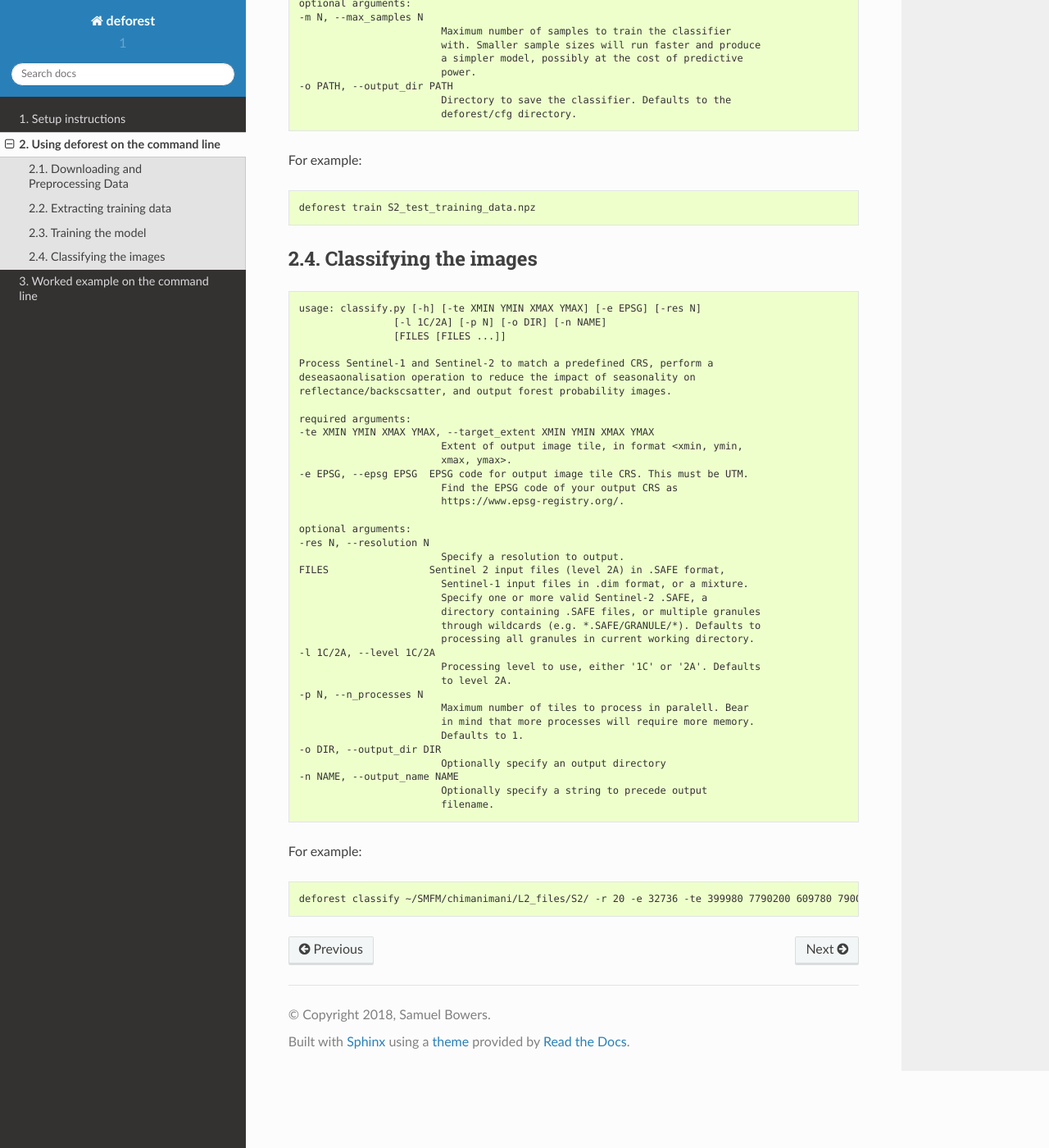
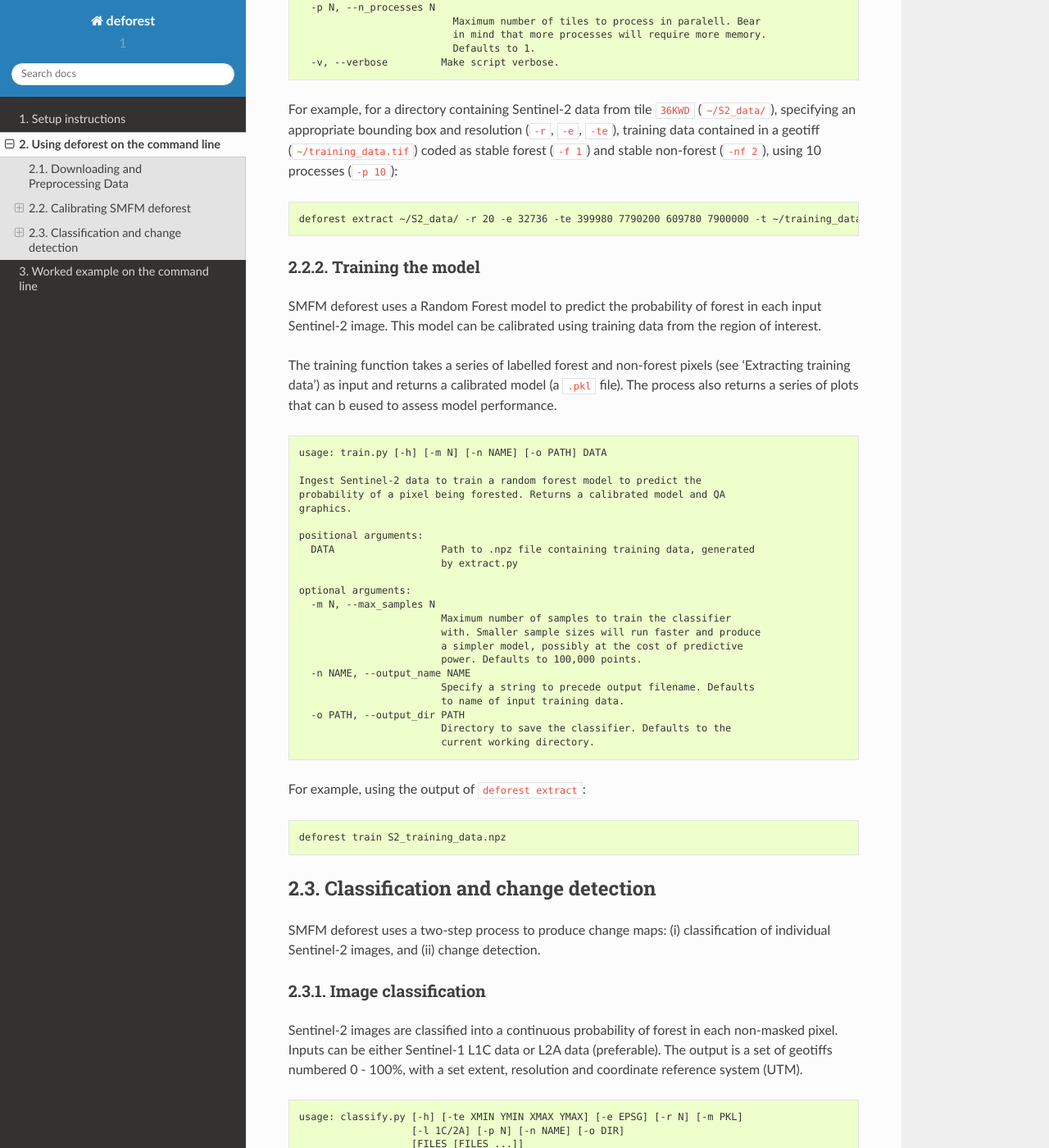
Before and after one commit to smfm-project/deforest, a Sphinx documentation site: the page built from docs/source/command_line.rst, in a window 1280 px wide and 1400 px high, scrolled down 1666 px. Shown: the whole window at 82% size. Built offline with Sphinx 7.4.7 and the Read the Docs theme 2.0.0, drawn with Linux system fonts in a browser that asks for light colours; some of the changed text lies outside the part shown.

Commit message:
updated docs
Former-commit-id: b76cabd71a52741450677639a9a6d8508e96efc9

```diff
--- a/docs/source/command_line.rst
+++ b/docs/source/command_line.rst
@@ -4,24 +4,33 @@
 Downloading and Preprocessing Data
 ----------------------------------
 
-See sen2mosaic.
+Instructions for downloaded and pre-processing data from Sentinel-2 can be found at `sen2mosaic <https://bitbucket.org/sambowers/sen2mosaic/>_`.
+
+Note that SMFM deforest is designed for analysis of dense time series of Sentinel-2 data, which will require access to subsantial file storage and processing power. We recommend use of a cloud platform, where data do not have to downloaded of pre-processed on a local machine. See, for example, the 'Data and Information Access Services' (`DIAS <https://www.copernicus.eu/en/access-data/dias>_`) platforms that provide centralised access to Copernicus data.
+
+Calibrating SMFM deforest
+-------------------------
+
+SMFM deforest will work best where local data are used for calibration. This is performed in two steps: (i) Extracting training data, and (ii) Training the classifier.
 
 Extracting training data
-------------------------
+~~~~~~~~~~~~~~~~~~~~~~~~
 
+Training pixels are defined by either a geotiff image or shapefile defining locations of stable forest and stable non-forest. Classification features are derived for a series of Sentinel-2 images, and a random selection of pixel values extracted for forest and non-forest classes. The output is an array of feature values used to train a classifier to predict probabilities of forest and non-forest.
 
 .. code-block:: console
 
     usage: extract.py [-h] [-te XMIN YMIN XMAX YMAX] [-e EPSG] [-res N]
-                    [-t SHP/TIF] [-f [VALS [VALS ...]]] [-nf [VALS [VALS ...]]]
-                    [-fn NAME] [-p N] [-mi N] [-mp N] [-o DIR] [-n NAME] [-v]
-                    [FILES [FILES ...]]
+                      [-t SHP/TIF] [-f [VALS [VALS ...]]] [-nf [VALS [VALS ...]]]
+                      [-fn NAME] [-l 1C/2A] [-mi N] [-mp N] [-o DIR] [-n NAME]
+                      [-p N] [-v]
+                      [FILES [FILES ...]]
 
     Extract indices from Sentinel-2 data to train a classifier of forest cover.
     Returns a numpy .npz file containing pixel values for forest/nonforest.
 
     positional arguments:
-    FILES                 Sentinel 2 input files (level 2A) in .SAFE format.
+      FILES                 Sentinel 2 input files (level 2A) in .SAFE format.
                             Specify one or more valid Sentinel-2 .SAFE, a
                             directory containing .SAFE files, multiple tiles
                             through wildcards (e.g. *.SAFE/GRANULE/*), or a text
@@ -29,128 +38,184 @@
                             in current working directory.
 
     required arguments:
-    -te XMIN YMIN XMAX YMAX, --target_extent XMIN YMIN XMAX YMAX
+      -te XMIN YMIN XMAX YMAX, --target_extent XMIN YMIN XMAX YMAX
                             Extent of output image tile, in format <xmin, ymin,
                             xmax, ymax>.
-    -e EPSG, --epsg EPSG  EPSG code for output image tile CRS. This must be UTM.
+      -e EPSG, --epsg EPSG  EPSG code for output image tile CRS. This must be UTM.
                             Find the EPSG code of your output CRS as
                             https://www.epsg-registry.org/.
-    -res N, --resolution N
+      -res N, --resolution N
                             Specify a resolution to output.
-    -t SHP/TIF, --training_data SHP/TIF
+      -t SHP/TIF, --training_data SHP/TIF
                             Path to training data geotiff/shapefile.
-    -f [VALS [VALS ...]], --forest_values [VALS [VALS ...]]
+      -f [VALS [VALS ...]], --forest_values [VALS [VALS ...]]
                             Values indicating forest in the training GeoTiff or
                             shapefile
-    -nf [VALS [VALS ...]], --nonforest_values [VALS [VALS ...]]
+      -nf [VALS [VALS ...]], --nonforest_values [VALS [VALS ...]]
                             Values indicating nonforest in the training GeoTiff or
                             shapefile
 
     optional arguments:
-    -fn NAME, --field_name NAME
-                            Shapefile attribute name to search for training data
-                            polygons. Defaults to all polygons. Required where
-                            inputting a shapefile as training_data.
-    -p N, --n_processes N
-                            Maximum number of tiles to process in paralell. Bear
-                            in mind that more processes will require more memory.
-                            Defaults to 1.
-    -mi N, --max_images N
-                            Maximum number of input tiles to extract data from.
-                            Defaults to all valid tiles.
-    -mp N, --max_pixels N
-                            Maximum number of pixels to extract from each image
-                            per class. Defaults to 5000.
-    -o DIR, --output_dir DIR
-                            Output directory. Defaults to current working
-                            directory.
-    -n NAME, --output_name NAME
-                            Specify a string to precede output filename. Defaults
-                            to 'S2'.
-    -v, --verbose         Make script verbose.
+      -fn NAME, --field_name NAME
+                              Shapefile attribute name to search for training data
+                              polygons. Defaults to all polygons. Required where
+                              inputting a shapefile as training_data.
+      -l 1C/2A, --level 1C/2A
+                              Input image processing level, '1C' or '2A'. Defaults
+                              to '2A'.
+      -mi N, --max_images N
+                              Maximum number of input tiles to extract data from.
+                              Defaults to all valid tiles.
+      -mp N, --max_pixels N
+                              Maximum number of pixels to extract from each image
+                              per class. Defaults to 5000.
+      -o DIR, --output_dir DIR
+                              Output directory. Defaults to current working
+                              directory.
+      -n NAME, --output_name NAME
+                              Specify a string to precede output filename. Defaults
+                              to 'S2'.
+      -p N, --n_processes N
+                              Maximum number of tiles to process in paralell. Bear
+                              in mind that more processes will require more memory.
+                              Defaults to 1.
+      -v, --verbose         Make script verbose.
 
-For example:
+
+For example, for a directory containing Sentinel-2 data from tile ``36KWD`` (``~/S2_data/``), specifying an appropriate bounding box and resolution (``-r``, ``-e``, ``-te``), training data contained in a geotiff (``~/training_data.tif``) coded as stable forest (``-f 1``) and stable non-forest (``-nf 2``), using 10 processes (``-p 10``):
 
 .. code-block:: console
 
-    deforest extract ~/SMFM/chimanimani/L2_files/S2/ -r 20 -e 32736 -te 399980 7790200 609780 7900000 -t ~/SMFM/landcover/ESACCI-LC-L4-LC10-Map-20m-P1Y-2016-v1.0.tif -o ./ --max_images 100 -p 10 -f 1 -nf 2 3 4 5 6 7 8 10 -v
+    deforest extract ~/S2_data/ -r 20 -e 32736 -te 399980 7790200 609780 7900000 -t ~/training_data.tif --max_images 100 -f 1 -nf 2 -v -p 10
 
 Training the model
-------------------
+~~~~~~~~~~~~~~~~~~
+
+SMFM deforest uses a Random Forest model to predict the probability of forest in each input Sentinel-2 image. This model can be calibrated using training data from the region of interest.
+
+The training function takes a series of labelled forest and non-forest pixels (see 'Extracting training data') as input and returns a calibrated model (a ``.pkl`` file). The process also returns a series of plots that can b eused to assess model performance.
 
 .. code-block:: console
 
-    usage: train.py [-h] [-m N] [-o PATH] DATA
+    usage: train.py [-h] [-m N] [-n NAME] [-o PATH] DATA
 
     Ingest Sentinel-2 data to train a random forest model to predict the
     probability of a pixel being forested. Returns a calibrated model and QA
     graphics.
 
     positional arguments:
-    DATA                  Path to .npz file containing training data, generated
-                            by extract_training_data.py
+      DATA                  Path to .npz file containing training data, generated
+                            by extract.py
 
     optional arguments:
-    -m N, --max_samples N
+      -m N, --max_samples N
                             Maximum number of samples to train the classifier
                             with. Smaller sample sizes will run faster and produce
                             a simpler model, possibly at the cost of predictive
-                            power.
-    -o PATH, --output_dir PATH
+                            power. Defaults to 100,000 points.
+      -n NAME, --output_name NAME
+                            Specify a string to precede output filename. Defaults
+                            to name of input training data.
+      -o PATH, --output_dir PATH
                             Directory to save the classifier. Defaults to the
-                            deforest/cfg directory.
+                            current working directory.
 
-For example:
+For example, using the output of ``deforest extract``:
 
 .. code-block:: console
 
-    deforest train S2_test_training_data.npz
+    deforest train S2_training_data.npz
 
-Classifying the images
-----------------------
+Classification and change detection
+-----------------------------------
+
+SMFM deforest uses a two-step process to produce change maps: (i) classification of individual Sentinel-2 images, and (ii) change detection.
+
+Image classification
+~~~~~~~~~~~~~~~~~~~~
+
+Sentinel-2 images are classified into a continuous probability of forest in each non-masked pixel. Inputs can be either Sentinel-1 L1C data or L2A data (preferable). The output is a set of geotiffs numbered 0 - 100%, with a set extent, resolution and coordinate reference system (UTM).
 
 .. code-block:: console
 
-    usage: classify.py [-h] [-te XMIN YMIN XMAX YMAX] [-e EPSG] [-res N]
-                    [-l 1C/2A] [-p N] [-o DIR] [-n NAME]
-                    [FILES [FILES ...]]
+    usage: classify.py [-h] [-te XMIN YMIN XMAX YMAX] [-e EPSG] [-r N] [-m PKL]
+                       [-l 1C/2A] [-p N] [-n NAME] [-o DIR]
+                       [FILES [FILES ...]]
 
-    Process Sentinel-1 and Sentinel-2 to match a predefined CRS, perform a
-    deseasaonalisation operation to reduce the impact of seasonality on
-    reflectance/backscsatter, and output forest probability images.
+    Process Sentinel-2 to match a predefined CRS and classify each to show a
+    probability of forest (0-100%) in each pixel.
 
     required arguments:
-    -te XMIN YMIN XMAX YMAX, --target_extent XMIN YMIN XMAX YMAX
+      -te XMIN YMIN XMAX YMAX, --target_extent XMIN YMIN XMAX YMAX
                             Extent of output image tile, in format <xmin, ymin,
                             xmax, ymax>.
-    -e EPSG, --epsg EPSG  EPSG code for output image tile CRS. This must be UTM.
+      -e EPSG, --epsg EPSG  EPSG code for output image tile CRS. This must be UTM.
                             Find the EPSG code of your output CRS as
                             https://www.epsg-registry.org/.
+      -r N, --resolution N  Specify a resolution to output.
 
     optional arguments:
-    -res N, --resolution N
-                            Specify a resolution to output.
-    FILES                 Sentinel 2 input files (level 2A) in .SAFE format,
-                            Sentinel-1 input files in .dim format, or a mixture.
-                            Specify one or more valid Sentinel-2 .SAFE, a
-                            directory containing .SAFE files, or multiple granules
-                            through wildcards (e.g. *.SAFE/GRANULE/*). Defaults to
+      FILES                 Sentinel 2 input files in .SAFE format. Specify one or
+                            more valid Sentinel-2 .SAFE files, a directory
+                            containing .SAFE files, or multiple granules through
+                            wildcards (e.g. *.SAFE/GRANULE/*). Defaults to
                             processing all granules in current working directory.
-    -l 1C/2A, --level 1C/2A
+      -m PKL, --model PKL   Path to .pkl model, produced with train.py. Defaults
+                            to a test model, trained on data from Chimanimani in
+                            Mozambique.
+      -l 1C/2A, --level 1C/2A
                             Processing level to use, either '1C' or '2A'. Defaults
                             to level 2A.
-    -p N, --n_processes N
+      -p N, --n_processes N
                             Maximum number of tiles to process in paralell. Bear
                             in mind that more processes will require more memory.
                             Defaults to 1.
-    -o DIR, --output_dir DIR
+      -n NAME, --output_name NAME
+                            Specify a string to precede output filename. Defaults
+                            to 'S2'.
+      -o DIR, --output_dir DIR
                             Optionally specify an output directory
-    -n NAME, --output_name NAME
-                            Optionally specify a string to precede output
-                            filename.
 
-For example:
+For example, to classify probability of forest in all images in a directory containing Sentinel-2 data from tile ``36KWD`` (``~/S2_data/``), specifying an appropriate bounding box and resolution (``-r``, ``-e``, ``-te``),  and a calibrated model named ``S2_model.pkl``:
 
 .. code-block:: console
 
-    deforest classify ~/SMFM/chimanimani/L2_files/S2/ -r 20 -e 32736 -te 399980 7790200 609780 7900000 -n S2_test
+    deforest classify ~/S2_data/ -r 20 -e 32736 -te 399980 7790200 609780 7900000 -m S2_model.pkl
+
+Change detection
+~~~~~~~~~~~~~~~~
+
+The final step is to combine the time series of forest probability images under a Bayesian framework to detect changes in forest cover. The output is two geotiffs, one providing the year of change, the other an early warning of pixels flagged as possible changes at the final time step.
+
+.. code-block:: console
+
+    usage: change.py [-h] [-t N] [-b N] [-o DIR] [-n NAME] FILES [FILES ...]
+
+    Process probability maps to generate a map of deforestation year and warning
+    estimates of upcoming events.
+
+    required arguments:
+      FILES                 A list of files output by classify.py, specifying
+                            multiple files using wildcards.
+
+    optional arguments:
+      -t N, --threshold N   Set a threshold probability to identify deforestation
+                            (between 0 and 1). High thresholds are more strict in
+                            the identification of deforestation. Defaults to 0.99.
+      -b N, --block_weight N
+                            Set a block weighting threshold to limit the range of
+                            forest/nonforest probabilities. Set to 0 for no block-
+                            weighting. Parameter cannot be set higher than 0.5.
+      -o DIR, --output_dir DIR
+                            Optionally specify an output directory. If nothing
+                            specified, downloads will output to the present
+                            working directory, given a standard filename.
+      -n NAME, --output_name NAME
+                            Optionally specify a string to precede output
+                            filename. Defaults to the same as input files.
+
+For example, using default change detection parameters and a set of classified images from ``classify.py``:
+
+.. code-block:: console
+
+    deforest change ./*.tif
--- a/docs/source/index.rst
+++ b/docs/source/index.rst
@@ -8,7 +8,7 @@
 
 The DEnse FOREst Time Series (DEFOREST) tool is a method for detecting changes in forest cover in a time series of Sentinel-2 data.
 
-The processing chain:
+The processing chain does the following:
 
 * Takes Sentinel-2 data (L1C/L2A) as input.
 * Trains a model to robustly identify forest/nonforest across any phenological state.
--- a/docs/source/setup.rst
+++ b/docs/source/setup.rst
@@ -9,8 +9,10 @@
 You will need access to a PC or server with at least:
 
 * Python 3
-* `sen2mosaic <https://bitbucket.org/sambowers/sen2mosaic/>`
+* SMFM `sen2mosaic <https://bitbucket.org/sambowers/sen2mosaic/>_`
 * 8 GB of RAM for classification
+
+Note that processing of large volumes of Sentinel-2 data will require access substantial file storage and processing power. For user over large areas we advice use of a Linux server orsuitably equipped cloud platform.
 
 Installing Anaconda Python
 --------------------------
```
Also changed, not shown: 2 other files.
